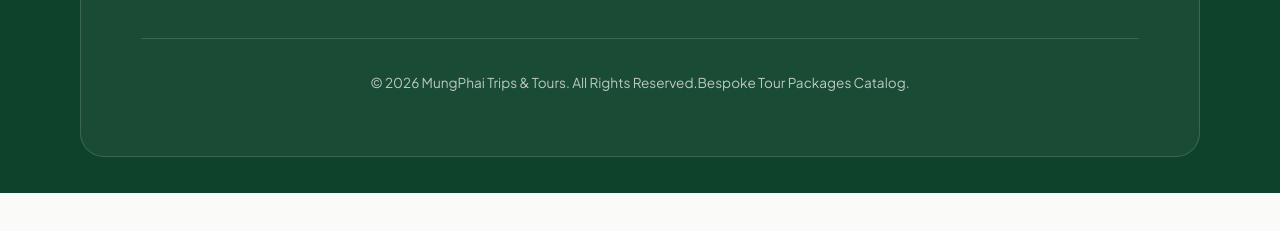
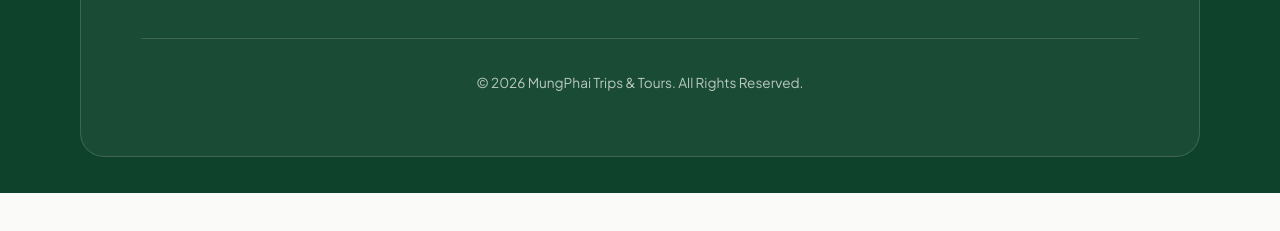
Before and after one commit to Quickaxis/mungpha, a website: page experiences.html in a window 1280 px wide. Shown: the part 5344-5575 px from the top of the page. Drawn offline with nearby package versions, Linux system fonts and the light colour scheme.

Commit message:
Update footer copyright on Packages and Experiences pages

```diff
--- a/experiences.html
+++ b/experiences.html
@@ -386,7 +386,6 @@
 
         <div class="footer-bottom-line">
           <span>© 2026 MungPhai Trips &amp; Tours. All Rights Reserved.</span>
-          <span>Bespoke Tour Packages Catalog.</span>
         </div>
       </div>
     </div>
```
Also changed, not shown: packages.html (+0 -1 lines).
